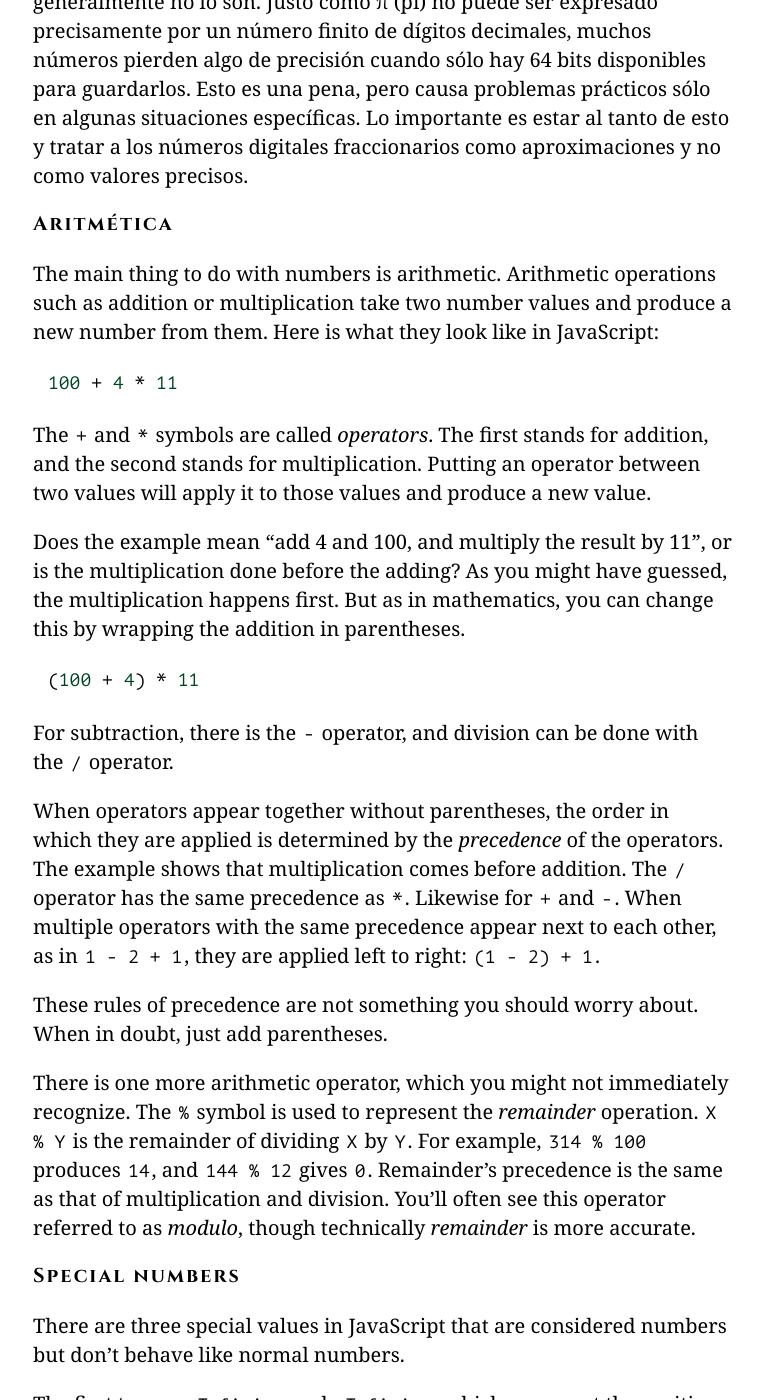
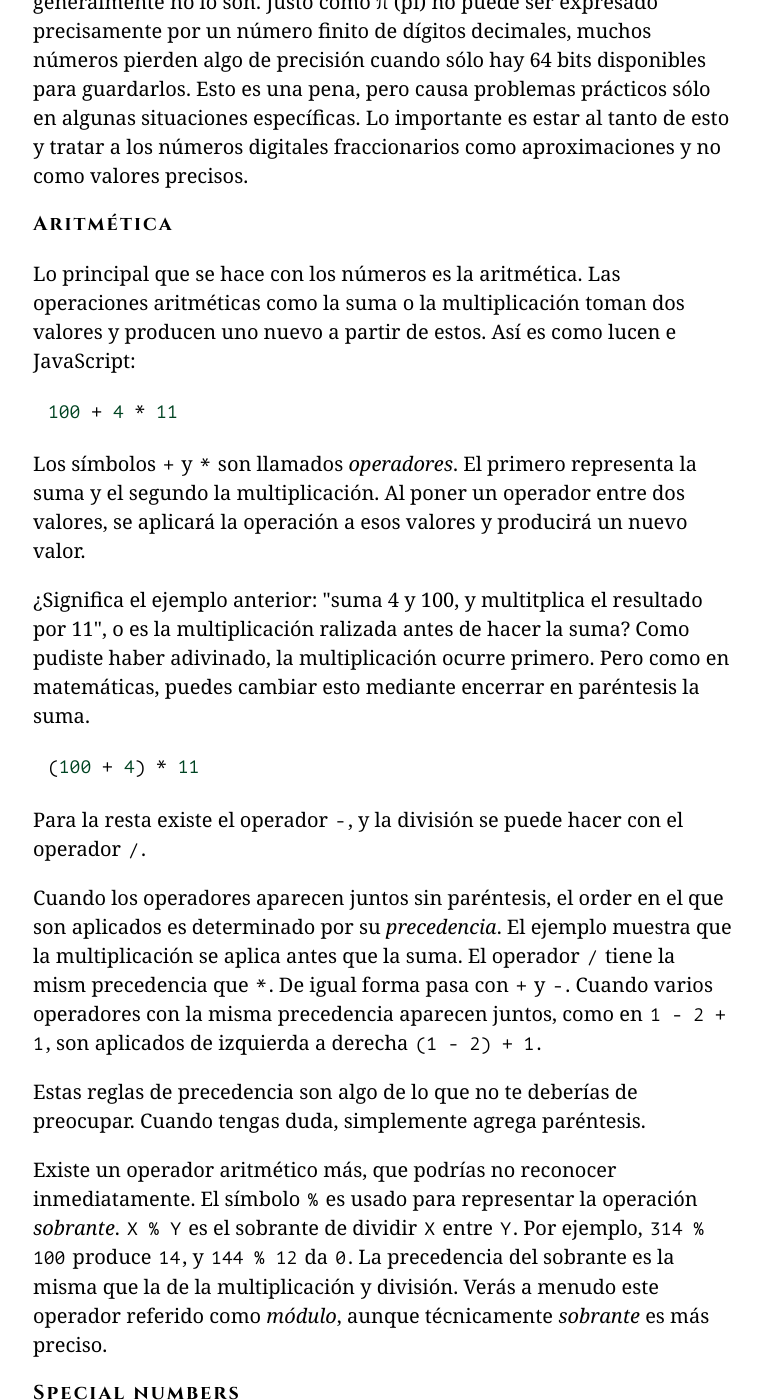
Before and after one commit to hectorip/Eloquent-JavaScript-ES-online, a Jekyll site: the page chapters/01_values.html, which Jekyll copies as it is, in a window 1280 px wide and 1400 px high, scrolled down 3449 px. Shown: the whole window, without its empty margins (257-1020 px from the left). Built offline with Jekyll 4.4.1, drawn with Linux system fonts in a browser that asks for light colours; nearby versions of some CDN libraries; library files that are not in the unit come from our copies.

Commit message:
Aritmethic

```diff
--- a/chapters/01_values.html
+++ b/chapters/01_values.html
@@ -127,39 +127,38 @@ algunas situaciones específicas. Lo importante es estar al tanto de
 esto y tratar a los números digitales fraccionarios como aproximaciones
 y no como valores precisos.</p>
 <h3><a class=h_ident id="h_k3aFxhy61f" href="#h_k3aFxhy61f"></a>Aritmética</h3>
-<p><a class=p_ident id="p_PO8MaZIpG1" href="#p_PO8MaZIpG1"></a> The main
-thing to do with numbers is arithmetic. Arithmetic operations such as
-addition or multiplication take two number values and produce a new
-number from them. Here is what they look like in JavaScript:</p>
+<p><a class=p_ident id="p_B3OzgBji6e" href="#p_B3OzgBji6e"></a>Lo principal que
+se hace con los números es la aritmética. Las operaciones aritméticas
+como la suma o la multiplicación toman dos valores y producen uno
+nuevo a partir de estos. Así es como lucen e JavaScript:</p>
 <pre data-language="javascript" class="snippet cm-s-default"><a class=c_ident id="c_j8xQkvZ7Iq" href="#c_j8xQkvZ7Iq"></a><span class="cm-number">100</span> <span class="cm-operator">+</span> <span class="cm-number">4</span> <span class="cm-operator">*</span> <span class="cm-number">11</span></pre>
-<p><a class=p_ident id="p_OLlk8/LnDv" href="#p_OLlk8/LnDv"></a>The <code>+</code> and <code>*</code>
-symbols are called <em>operators</em>. The first stands for addition, and the
-second stands for multiplication. Putting an operator between two
-values will apply it to those values and produce a new value.</p>
-<p><a class=p_ident id="p_5vxWadZU3g" href="#p_5vxWadZU3g"></a>Does the example mean
-“add 4 and 100, and multiply the result by 11”, or is the
-multiplication done before the adding? As you might have guessed, the
-multiplication happens first. But as in mathematics, you can change
-this by wrapping the addition in parentheses.</p>
+<p><a class=p_ident id="p_PNPKgKWrHK" href="#p_PNPKgKWrHK"></a> Los símbolos <code>+</code> y <code>*</code>
+son llamados <em>operadores</em>. El primero representa la suma y el segundo
+la multiplicación. Al poner un operador entre dos valores, se
+aplicará la operación a esos valores y producirá un nuevo valor.</p>
+<p><a class=p_ident id="p_XeaNRrc90V" href="#p_XeaNRrc90V"></a>¿Significa el ejemplo
+anterior: "suma 4 y 100, y multitplica el resultado por 11", o es la
+multiplicación ralizada antes de hacer la suma? Como pudiste haber adivinado,
+la multiplicación ocurre primero. Pero como en matemáticas, puedes cambiar
+esto mediante encerrar en paréntesis la suma.</p>
 <pre data-language="javascript" class="snippet cm-s-default"><a class=c_ident id="c_pMHkELf8+H" href="#c_pMHkELf8+H"></a>(<span class="cm-number">100</span> <span class="cm-operator">+</span> <span class="cm-number">4</span>) <span class="cm-operator">*</span> <span class="cm-number">11</span></pre>
-<p><a class=p_ident id="p_qti+2j7Cn8" href="#p_qti+2j7Cn8"></a>For subtraction, there is the <code>-</code> operator,
-and division can be done with the <code>/</code> operator.</p>
-<p><a class=p_ident id="p_VY/pZpQE/a" href="#p_VY/pZpQE/a"></a>When operators appear together without parentheses, the order in which
-they are applied is determined by the <em>precedence</em> of the
-operators. The example shows that multiplication comes before
-addition. The <code>/</code> operator has the same precedence as <code>*</code>. Likewise
-for <code>+</code> and <code>-</code>. When multiple operators with the same precedence
-appear next to each other, as in <code>1 - 2 + 1</code>, they are applied left
-to right: <code>(1 - 2) + 1</code>.</p>
-<p><a class=p_ident id="p_epF5qxonWY" href="#p_epF5qxonWY"></a>These rules of precedence are not something you should worry about.
-When in doubt, just add parentheses.</p>
-<p><a class=p_ident id="p_qMmcH3brf3" href="#p_qMmcH3brf3"></a>There is one more arithmetic operator, which you might not
-immediately recognize. The <code>%</code> symbol is used to represent the
-<em>remainder</em> operation. <code>X % Y</code> is the remainder of dividing <code>X</code> by
-<code>Y</code>. For example, <code>314 % 100</code> produces <code>14</code>, and <code>144 % 12</code> gives <code>0</code>.
-Remainder&#8217;s precedence is the same as that of multiplication and
-division. You&#8217;ll often see this operator referred to as <em>modulo</em>,
-though technically <em>remainder</em> is more accurate.</p>
+<p><a class=p_ident id="p_e9lhSXZbdW" href="#p_e9lhSXZbdW"></a>Para la resta existe el operador <code>-</code>,
+y la división se puede hacer con el operador <code>/</code>.</p>
+<p><a class=p_ident id="p_E1FK3xSXcx" href="#p_E1FK3xSXcx"></a>Cuando los operadores aparecen juntos sin paréntesis, el order en el que
+son aplicados es determinado por su <em>precedencia</em>. El ejemplo muestra
+que la multiplicación se aplica antes que la suma. El operador <code>/</code> tiene
+la mism precedencia que <code>*</code>. De igual forma pasa con <code>+</code> y <code>-</code>. Cuando
+varios operadores con la misma precedencia aparecen juntos, como en
+<code>1 - 2 + 1</code>, son aplicados de izquierda a derecha <code>(1 - 2) + 1</code>.</p>
+<p><a class=p_ident id="p_9tOejS3+vt" href="#p_9tOejS3+vt"></a>Estas reglas de precedencia son algo de lo que no te deberías
+de preocupar. Cuando tengas duda, simplemente agrega paréntesis.</p>
+<p><a class=p_ident id="p_oKySpEEh7U" href="#p_oKySpEEh7U"></a>Existe un operador aritmético más, que podrías no reconocer
+inmediatamente. El símbolo <code>%</code> es usado para representar la
+operación <em>sobrante</em>. <code>X % Y</code> es el sobrante de dividir <code>X</code> entre
+<code>Y</code>. Por ejemplo, <code>314 % 100</code> produce <code>14</code>, y <code>144 % 12</code> da <code>0</code>.
+La precedencia del sobrante es la misma que la de la multiplicación
+y división. Verás a menudo este operador referido como <em>módulo</em>,
+aunque técnicamente <em>sobrante</em> es más preciso.</p>
 <h3><a class=h_ident id="h_R4eFf8w7Yz" href="#h_R4eFf8w7Yz"></a>Special numbers</h3>
 <p><a class=p_ident id="p_JBBwZano0e" href="#p_JBBwZano0e"></a>There are three special values in
 JavaScript that are considered numbers but don&#8217;t behave like normal
```
Also changed, not shown: 2 other files.
